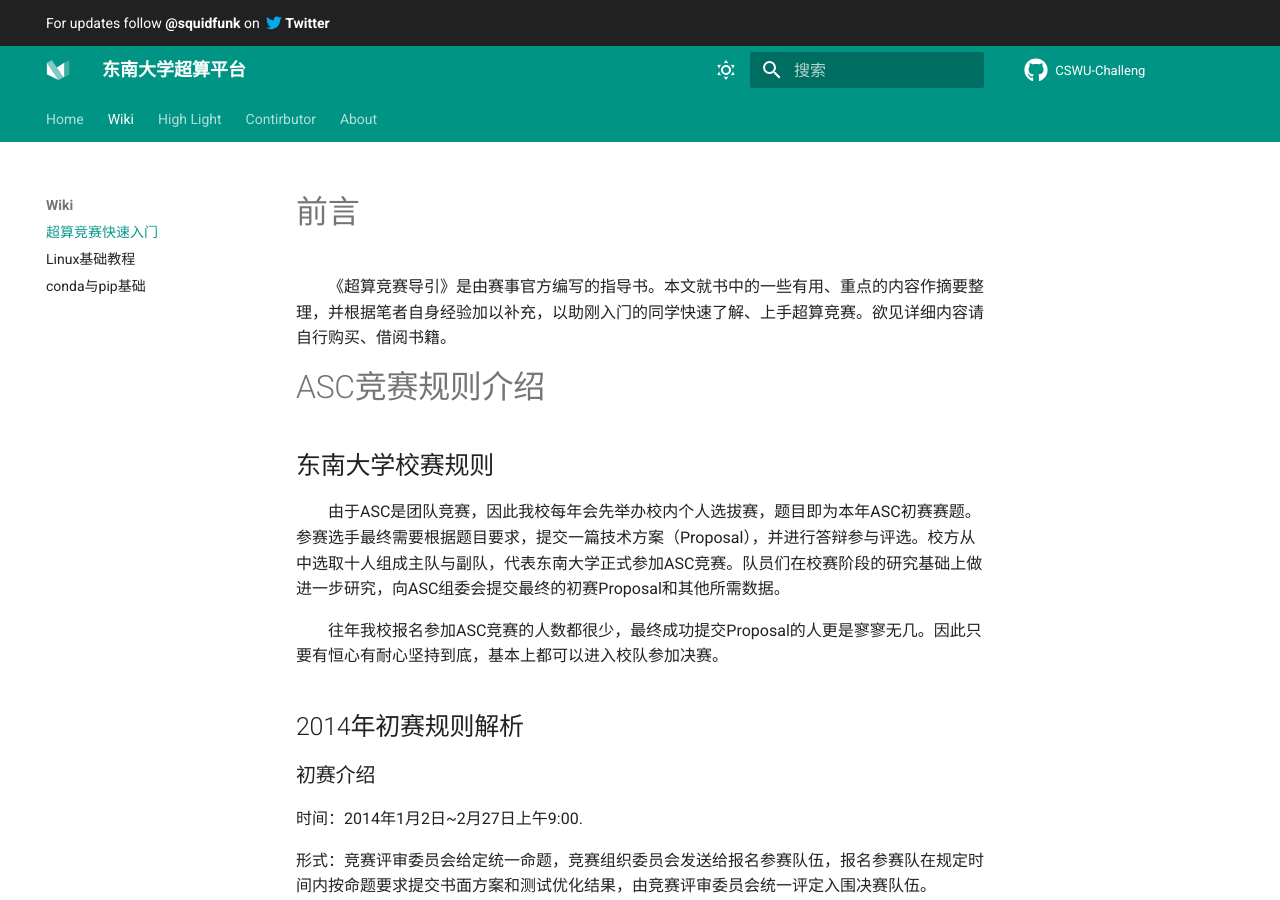
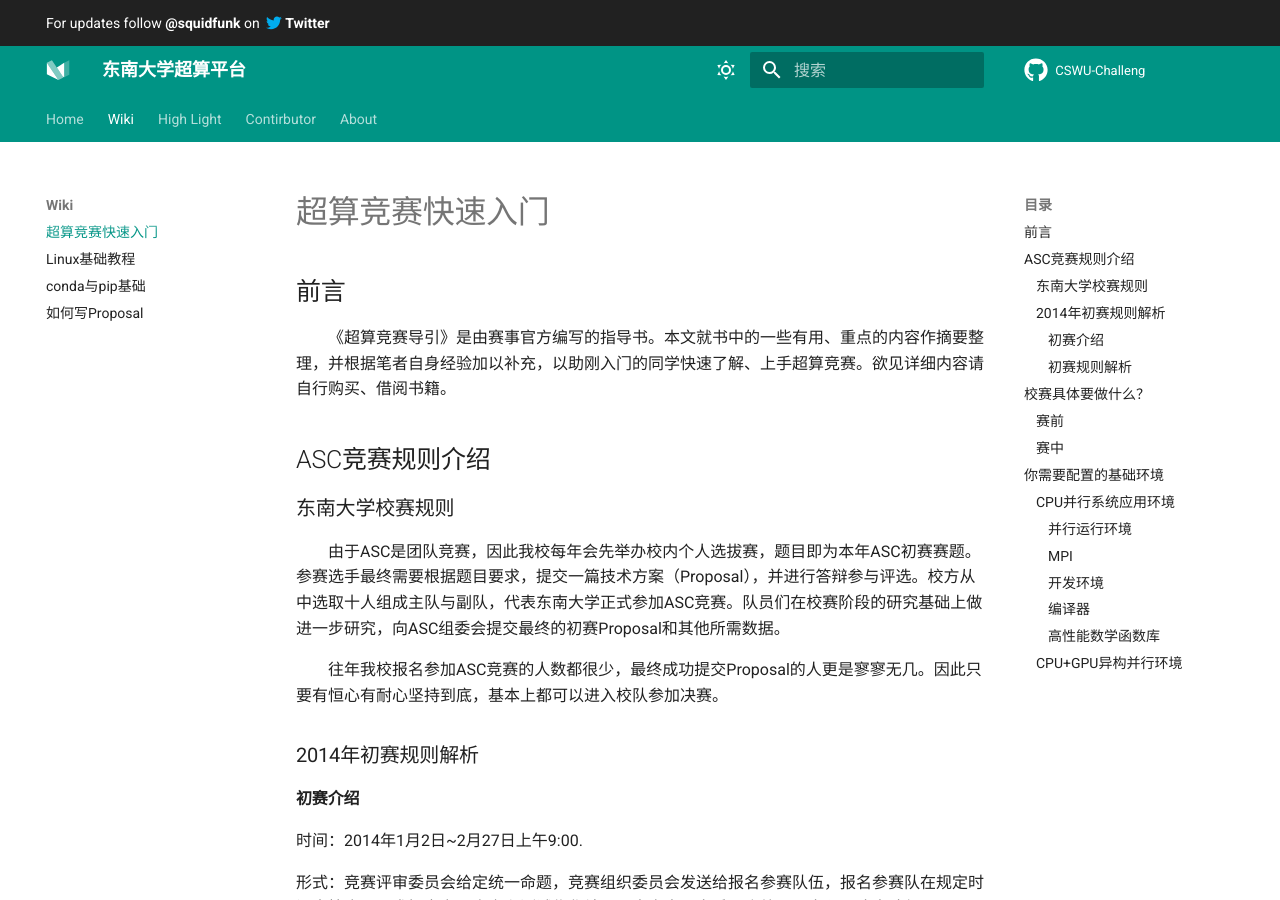
Before and after one commit to CSWU-Challenge/CSWU-Challenge.github.io, an MkDocs documentation site: the page built from docs/wiki/ASC-introduction.md, in a window 1280 px wide and 900 px high. Built offline with MkDocs 1.6.1 and Material for MkDocs 9.7.7, drawn with Linux system fonts in a browser that asks for light colours; comment, search, counter and statistics services are not loaded.

Commit message:
update proposal writing

```diff
--- a/docs/wiki/ASC-introduction.md
+++ b/docs/wiki/ASC-introduction.md
@@ -1,23 +1,23 @@
 ---
 template: overrides/main.html
 ---
-# 前言
+## 前言
 
 &emsp;&emsp;《超算竞赛导引》是由赛事官方编写的指导书。本文就书中的一些有用、重点的内容作摘要整理，并根据笔者自身经验加以补充，以助刚入门的同学快速了解、上手超算竞赛。欲见详细内容请自行购买、借阅书籍。
 
-# ASC竞赛规则介绍
+## ASC竞赛规则介绍
 
-## 东南大学校赛规则
+### 东南大学校赛规则
 
 &emsp;&emsp;由于ASC是团队竞赛，因此我校每年会先举办校内个人选拔赛，题目即为本年ASC初赛赛题。参赛选手最终需要根据题目要求，提交一篇技术方案（Proposal），并进行答辩参与评选。校方从中选取十人组成主队与副队，代表东南大学正式参加ASC竞赛。队员们在校赛阶段的研究基础上做进一步研究，向ASC组委会提交最终的初赛Proposal和其他所需数据。
 
 &emsp;&emsp;往年我校报名参加ASC竞赛的人数都很少，最终成功提交Proposal的人更是寥寥无几。因此只要有恒心有耐心坚持到底，基本上都可以进入校队参加决赛。
-## 2014年初赛规则解析
-### 初赛介绍
+### 2014年初赛规则解析
+#### 初赛介绍
 时间：2014年1月2日~2月27日上午9:00.
 
 形式：竞赛评审委员会给定统一命题，竞赛组织委员会发送给报名参赛队伍，报名参赛队在规定时间内按命题要求提交书面方案和测试优化结果，由竞赛评审委员会统一评定入围决赛队伍。
-### 初赛规则解析
+#### 初赛规则解析
 (1)首先要明确初赛截止时间，在规定的时间内提交组委会要求的内容，其中包含书面方案和测试优化结果。因此对竞赛委员会命题必须仔细研读！
 
 (2)初赛要求提交书面方案（Proposal），书面方案包含三大部分。
@@ -60,9 +60,9 @@ template: overrides/main.html
 &emsp;&emsp;即在通过正确性检查的前提下，完成组委会给定代码的CPU并行化或CPU+MIC并行的设计与优化。组委会为各个参赛队提供了测试平台，包含纯CPU集群并行和CPU+MIC集群。参赛队可以在这两种平台中任选一个进行代码的并行化和优化。可以采用MPI、OpenMP、PThread,OpenCL等MIC支持的并行编程模型；若采用CPU+MIC集群并行，MIC程序必须采用模式：由于涉及代码的并行化和优化，参赛队必须对物理模型、数学算法、并行程序设计有所掌握。因此在方案中要包含应用的介绍、物理模型的分析、数学方法分析、代码分析、向量化分析、并行编程实现过程、并行后的测试，验证、优化的思路，方法等。
 
 **最后两题一般就是像这样的应用优化问题。需要选手仔细阅读代码并进行各种优化尝试。校赛阶段一般要求二选一即可。**
-# 校赛具体要做什么？
+## 校赛具体要做什么？
 
-## 赛前
+### 赛前
 
 - 熟悉Linux环境与基本操作，详见本站《Linux基础教程》。
 
@@ -74,7 +74,7 @@ template: overrides/main.html
 
 - 了解操作系统的基本知识。如进程、线程、内存、缓存、并行等基本概念。
 
-## 赛中
+### 赛中
 - 仔细阅读题目要求
 
 - 配置环境，安装HPL/HPCG。如果你在赛前已经充分预习了这一步骤，那么会节省很多时间。一般初次参加ASC竞赛的选手会花费至少50%的时间来配置、安装软件。
@@ -84,13 +84,13 @@ template: overrides/main.html
 - 安装其他题目所需的软件，阅读代码，进行优化测试。
 
 - 整理实验数据，撰写Proposal。
-# 你需要配置的基础环境
-## CPU并行系统应用环境
+## 你需要配置的基础环境
+### CPU并行系统应用环境
 &emsp;&emsp;高性能计算并行应用的操作系统一般选用Linux操作系统，其中RedHat Linux发行版以其稳定而著称，因此在商业集群中得到广泛应用。但是，RedHat Linux由于需要一定的授权费用以进行维护和售后服务，导致一些对成本极其敏感的客户，放弃了RedHat Linux发行版。RedHat Linux的一个再发行版是CentOS,使用CentOS可以在免费的情况下，获得与RedHat Linux类似的体验。但CentOS并不是官方支持的，因此可能在补丁升级等方面与官方的RedHat有一定差距。另外，CentOS显然也不能获得RedHat官方的售后服务。
 
 &emsp;&emsp;**学校在校赛阶段会提供搭载RedHat的超算节点（2022年是如此）。如果你选择自装Linux或者自购服务器，建议使用Ubuntu。**
 
-### 并行运行环境
+#### 并行运行环境
 #### MPI
 &emsp;&emsp;高性能计算并行应用环境的硬件环境构建设计一般采用的是分布式内存结构，因此并行软件环境需要采用消息传递的网络通信方式。MPI是使用最普遍的并行编程环境，其优点在于编程简易、可移植性强。MPICH是MPI标准的一种最重要的实现，该实现可以免费从网上下载。MPICH并行编程环境的安装步骤简述如下。
 
@@ -102,7 +102,7 @@ template: overrides/main.html
 
 &emsp;&emsp;**MPI有很多种实现，上面提到的MPICH只是一种比较常用的实现。我们可以比较不同MPI的性能，选出最佳的实现。如果使用Intel处理器，一般使用Intel自家开发的MPI性能最佳。**
 
-### 开发环境
+#### 开发环境
 
 &emsp;&emsp;传统高性能计算并行应用的软硬件构建应该基于应用环境，即采用与应用环境相同的架构、软硬件环境和规模。理想情况下，开发平台即应用平台，但在实际应用中，往往需要在一个平台上开发，并应用于多个不同的平台。所以在开发环境的选择上，一般选择架构、软硬件环境与应用环境尽量相同，但规模上可能小于应用环境。但是由于规模不同，性能上的表现也可能出现不同，所以在开发测试时，应尽量模拟应用平台的情况进行测试，以免出现开发时性能很好，但是在实际部署中效果不佳的情况。
 
@@ -127,7 +127,7 @@ template: overrides/main.html
 
 **我们不建议你使用Intel OneAPI的一键安装脚本来一劳永逸。如果时间允许，请尝试使用不同的MPI、数学库，增加自己的实验数据，来证明Intel OneAPI的最优性（水论文）。**
 
-## CPU+GPU异构并行环境
+### CPU+GPU异构并行环境
 
 &emsp;&emsp;如果想利用Nvidia GPU加速程序，**必须安装CUDA**。CUDA安装教程网上有很多，这里不再赘述。下面给出Nvidia开发的几个库，在做软件优化时我们可以尝试使用它们来提高性能。
 
--- a/mkdocs.yml
+++ b/mkdocs.yml
@@ -179,6 +179,7 @@ nav:
     - 超算竞赛快速入门: wiki/ASC-introduction.md
     - Linux基础教程: wiki/Linux-base.md
     - conda与pip基础: wiki/conda&pip_base.md
+    - 如何写Proposal: wiki/Proposal-writing.md
   - High Light: page/high-light.md
   - Contirbutor: page/contributor.md
   - About: page/to-contributors.md
```
Also changed, not shown: docs/index.md (+1 -0 lines), docs/wiki/Proposal-writing.md (added, +93 -0 lines).
